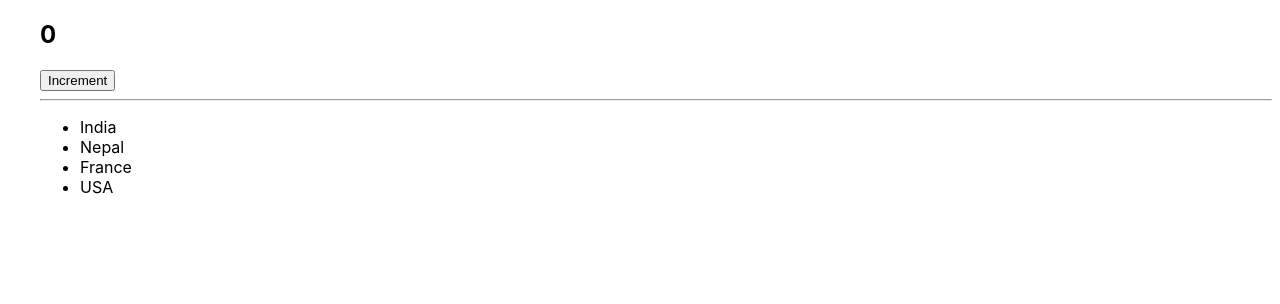
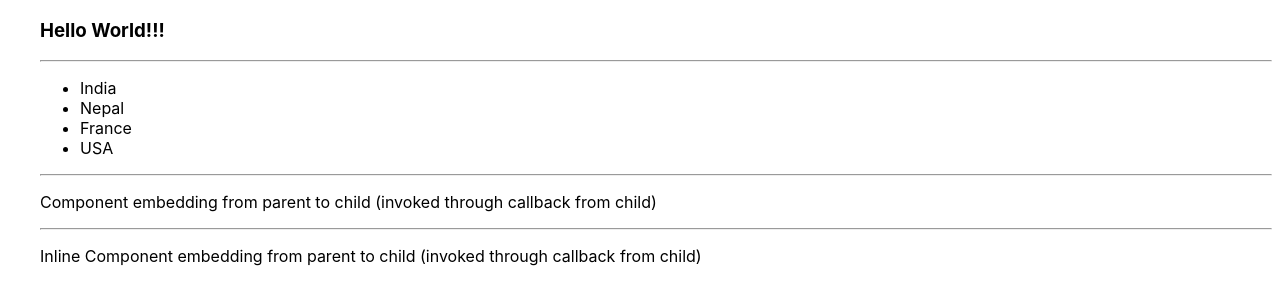
Before and after one commit to anupbaranwal/react-palyground, a React (Create React App) app: page / in a window 1280 px wide. Shown: the top 304 px of the page. Built offline with nearby package versions, Linux system fonts and the light colour scheme.

Commit message:
feat(day-2): inline embedding in child comp from parent

```diff
--- a/src/App.js
+++ b/src/App.js
@@ -1,21 +1,33 @@
-import React, { useState } from "react";
 import Sample from "./Sample";
 import "./App.css";
 
 const App = (props) => {
-  const [counter, setCounter] = useState(0);
   const countries = ["India", "Nepal", "France", "USA"];
 
-  const incrementHandler = () => {
-    setCounter(counter + 1);
+  const foo = () => {
+    return (
+      <p>
+        Component embedding from parent to child (invoked through callback from
+        child)
+      </p>
+    );
   };
-
   return (
     <>
-      <h2>{counter}</h2>
-      <button onClick={incrementHandler}>Increment</button>
+      <h3> Hello World!!!</h3>
       <hr />
-      {counter % 2 === 0 ? <Sample countries={countries} /> : null}
+      <Sample
+        countries={countries}
+        foo={foo}
+        inlineEmbeddingCallback={() => {
+          return (
+            <p>
+              Inline Component embedding from parent to child (invoked through
+              callback from child)
+            </p>
+          );
+        }}
+      />
     </>
   );
 };
--- a/src/Sample.js
+++ b/src/Sample.js
@@ -1,16 +1,4 @@
-import { useEffect } from "react";
-
 const Sample = (props) => {
-  useEffect(() => {
-    //  acquire
-    console.log("Sample: First Render");
-
-    return () => {
-      //  release
-      console.log("Sample: Unmounting");
-    };
-  }, []);
-
   return (
     <>
       <ul>
@@ -18,6 +6,10 @@ const Sample = (props) => {
           <li>{country}</li>
         ))}
       </ul>
+      <hr />
+      {props.foo()}
+      <hr />
+      {props.inlineEmbeddingCallback()}
     </>
   );
 };
```
